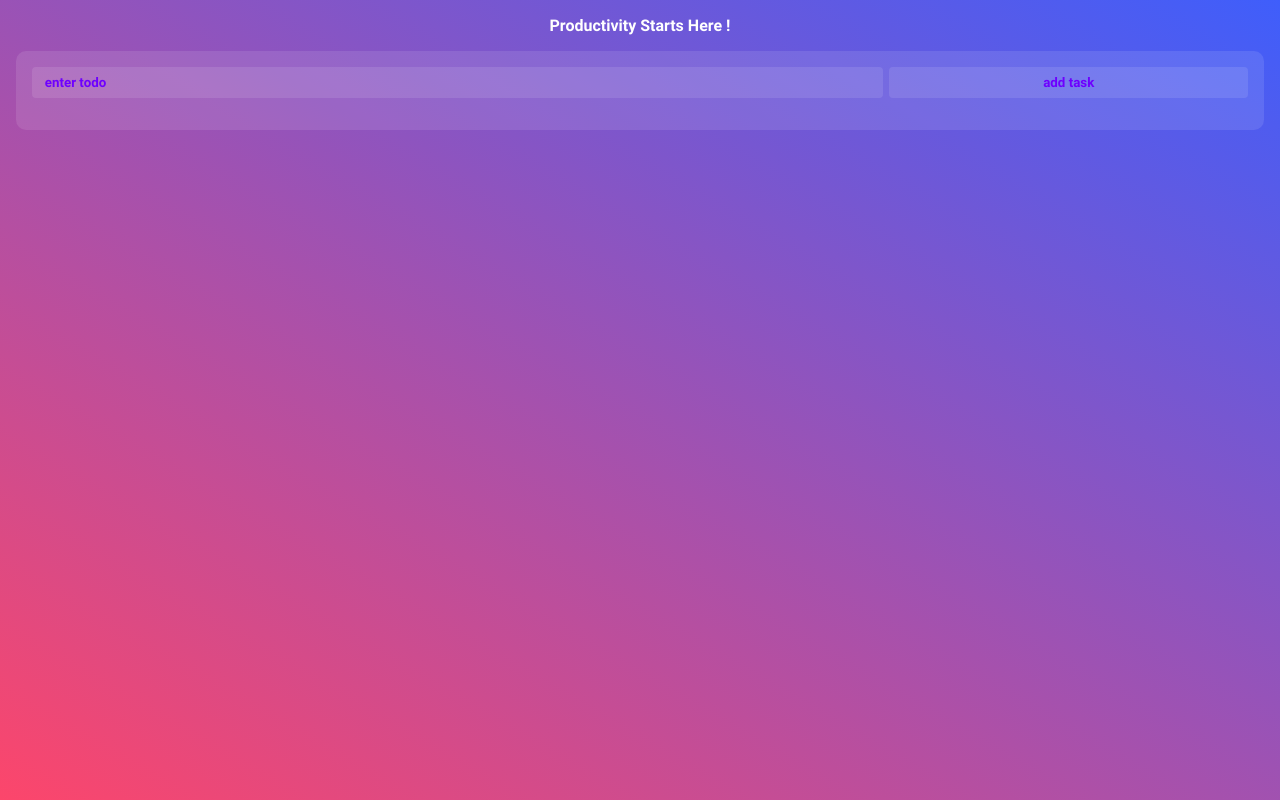
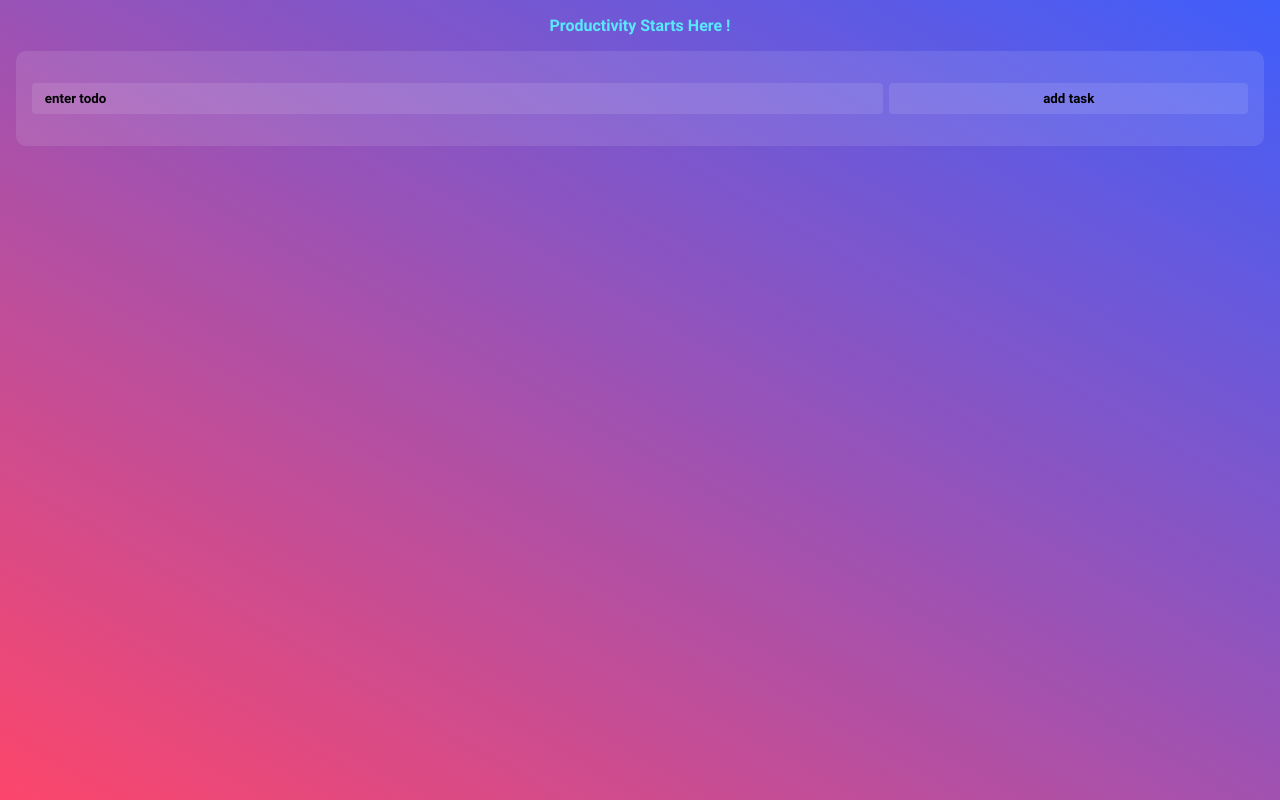
Before and after one commit to BilalHassen/todo-app, a React (Create React App) app: page / in a window 1280 px wide. Built offline with nearby package versions, Linux system fonts and the light colour scheme.

Commit message:
change colors to black to maintain consistency

```diff
--- a/src/components/TodoForm/TodoForm.scss
+++ b/src/components/TodoForm/TodoForm.scss
@@ -4,7 +4,7 @@
 
 .todo-form {
   padding-bottom: 1rem;
-  padding-top: 1rem;
+  padding-top: 2rem;
   display: flex;
   gap: 0.4rem;
 
@@ -22,7 +22,7 @@
     font-weight: 600;
 
     &::placeholder {
-      color: rgb(110, 0, 255);
+      color: black;
       font-weight: 700;
     }
   }
@@ -35,7 +35,7 @@
     border-radius: 4px;
     padding-top: 0.5rem;
     padding-bottom: 0.5rem;
-    color: rgb(110, 0, 255);
+    color: black;
     font-weight: 700;
     width: 30%;
   }
--- a/src/partials/_global.scss
+++ b/src/partials/_global.scss
@@ -19,7 +19,7 @@
 .title {
   text-align: center;
   padding-top: 1rem;
-  color: rgb(255, 255, 255);
+  color: rgb(89, 233, 255);
 }
 
 /* http://meyerweb.com/eric/tools/css/reset/
```
